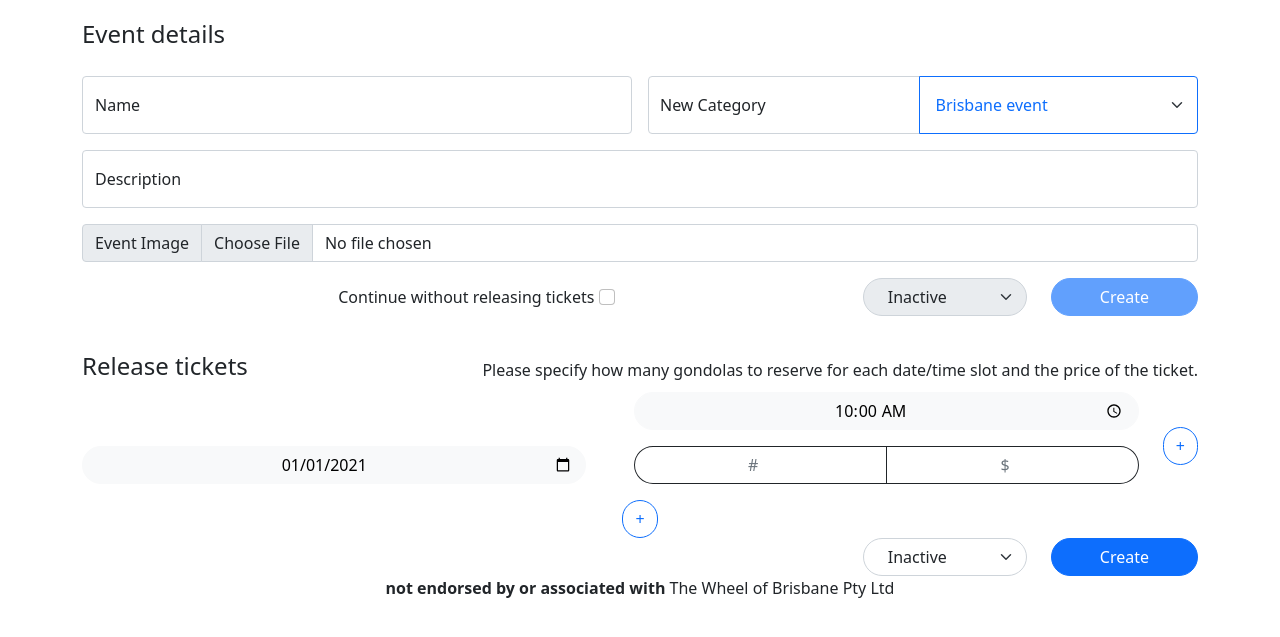
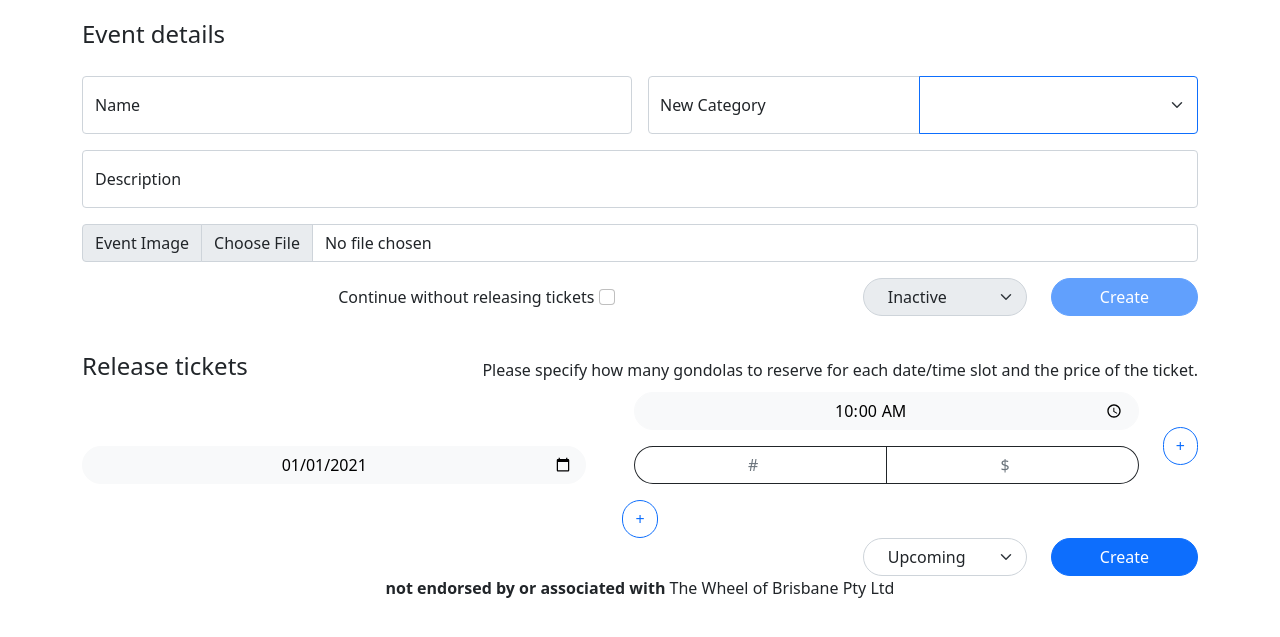
Before and after one commit to danielr0y/thewheel, a Flask app: page /events/create in a window 1280 px wide. Shown: the part 112-749 px from the top of the page. Run offline with Flask 2, Linux system fonts and the light colour scheme; a user stored in the database is signed in; data comes from the database, SQL or seed files in the repository; lists and menus that the app fills with data are empty; some libraries are stand-ins or nearby versions.

Commit message:
adds changeDefaultStatus to the createEventForm and uses it

```diff
--- a/wheel/templates/create.html
+++ b/wheel/templates/create.html
@@ -118,8 +118,8 @@ TODO: (much later) use the event passed to this template to prefill the form wit
             <button id="newdate" type="button" class="btn btn-outline-primary w-lg-25 rounded-pill">+</button>
         </div>
         <div class="col-auto ms-auto">
-            {# form.status.label #}
-            {{ form.status(class="form-select rounded-pill w-100 ps-4 pe-5") }}
+            {% set upcoming = form.changeDefaultStatus("upcoming") %}
+            {{ upcoming(class="form-select rounded-pill w-100 ps-4 pe-5") }}
             <!-- <select name="status" class="form-select rounded-pill ps-4 pe-5" >
                 <option value="Inactive">Inactive</option>
                 <option value="Upcoming" selected>Upcoming</option>
--- a/wheel/views.py
+++ b/wheel/views.py
@@ -146,7 +146,13 @@ def create():
         return redirect( url_for('main.index') )
 
     form = CreateEventForm()
-    form.category.choices = [(g, g) for g in Event.getAllCategories()]
+
+    def changeDefaultStatus(status):
+        form.status.default = status
+        form.process()
+        return form.status
+
+    form.changeDefaultStatus = lambda status: changeDefaultStatus(status)
 
     if form.validate_on_submit():
         db_file_path = check_upload_file(form)
```
